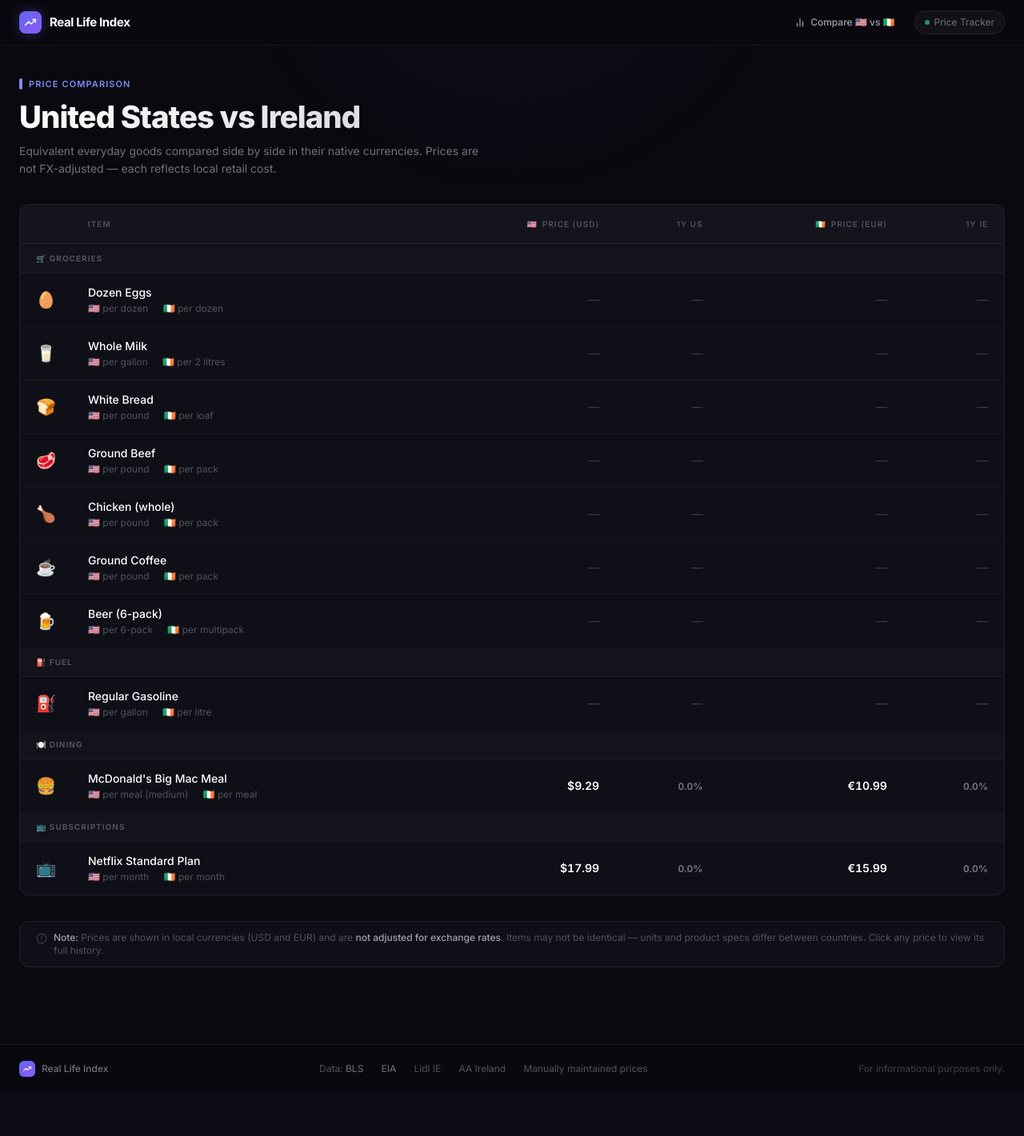
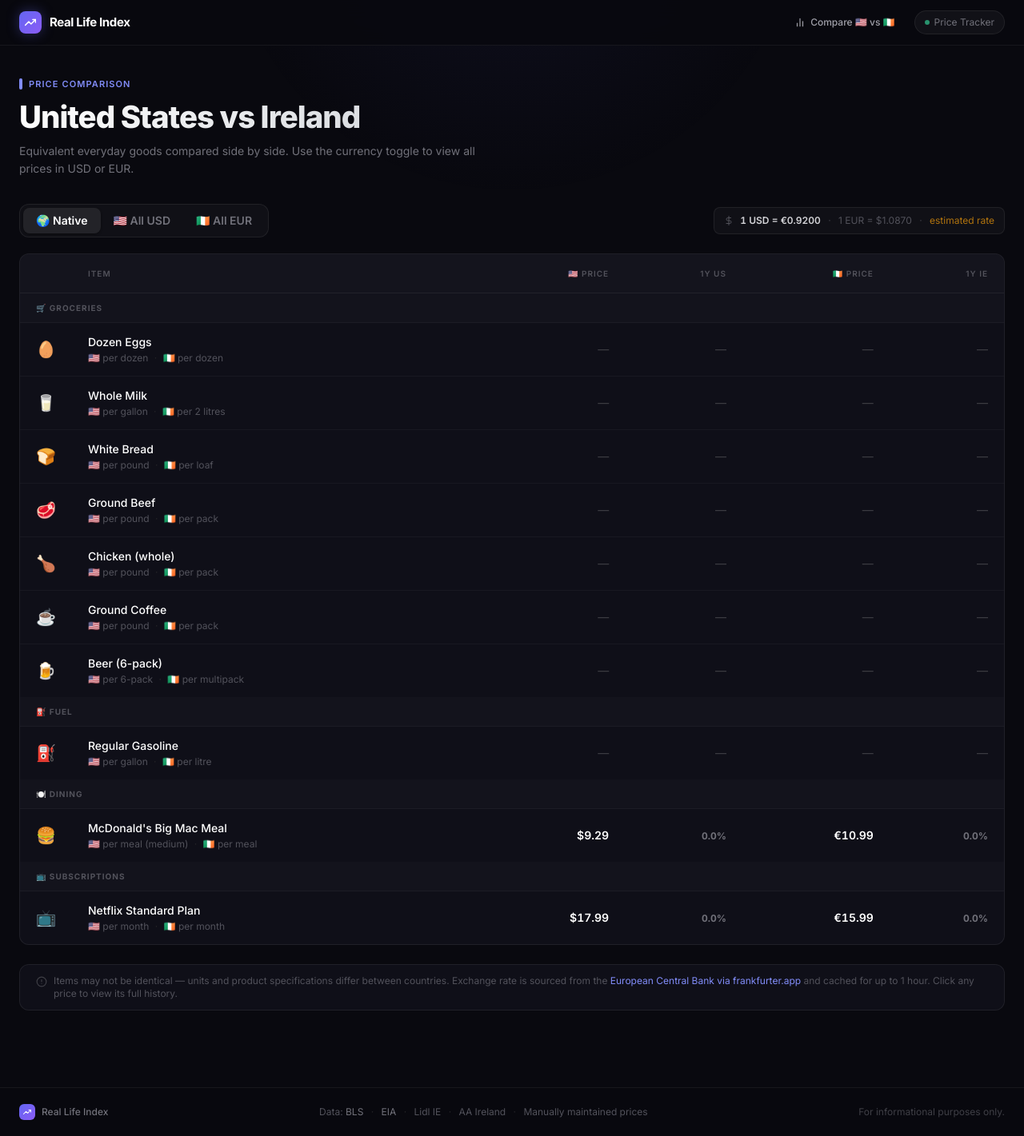
Before and after one commit to conorclancy/Real-Life-Index, a FastAPI app: page /compare in a window 1280 px wide. Shown: the whole page at 80% size. Before the commit the page ends 1347 px from the top, so only its background shows below. Run offline with FastAPI, Linux system fonts and the light colour scheme; data comes from the database, SQL or seed files in the repository; data that the repository does not hold is empty; some libraries are stand-ins or nearby versions.

Commit message:
Added exchange rates

```diff
--- a/app/api/routes.py
+++ b/app/api/routes.py
@@ -81,13 +81,19 @@ async def compare_page(
     Side-by-side comparison of equivalent goods across the US and Ireland baskets.
     """
     from app import templates  # noqa: PLC0415
+    from app.services import fx_service  # noqa: PLC0415
 
     pairs = await price_service.build_comparison_pairs(db)
+    fx_rate, fx_date = await fx_service.fetch_eur_per_usd()
 
     return templates.TemplateResponse(
         request=request,
         name="compare.html",
-        context={"pairs": pairs},
+        context={
+            "pairs": pairs,
+            "fx_rate": fx_rate,   # EUR per 1 USD  e.g. 0.9234
+            "fx_date": fx_date,   # "YYYY-MM-DD" or "fallback"
+        },
     )
 
 
--- /dev/null
+++ b/app/services/fx_service.py
@@ -0,0 +1,63 @@
+"""
+FX rate service — fetches a live USD/EUR exchange rate.
+
+Source: frankfurter.app (European Central Bank data, updated daily on business days).
+No API key required.
+
+Results are cached in-process for 1 hour to avoid hammering the external API
+on every page load.  A hardcoded fallback is used if the request fails.
+"""
+
+import logging
+import time
+
+import httpx
+
+logger = logging.getLogger(__name__)
+
+# Frankfurter.app: returns EUR per 1 USD
+_URL = "https://api.frankfurter.app/latest?from=USD&to=EUR"
+
+# Fallback rate used when the API is unreachable (update occasionally)
+_FALLBACK_RATE: float = 0.92
+_FALLBACK_DATE: str = "fallback"
+
+# Simple in-process cache (avoids one HTTP call per page load)
+_cached_rate: float | None = None
+_cached_date: str | None = None
+_cache_ts: float = 0.0
+_CACHE_TTL: float = 3600.0  # seconds
+
+
+async def fetch_eur_per_usd() -> tuple[float, str]:
+    """
+    Return (eur_per_usd, date_string).
+
+    Example: (0.9234, "2025-03-01") means 1 USD = €0.9234 on that date.
+    Falls back to (_FALLBACK_RATE, "fallback") if the request fails.
+    """
+    global _cached_rate, _cached_date, _cache_ts
+
+    now = time.monotonic()
+    if _cached_rate is not None and (now - _cache_ts) < _CACHE_TTL:
+        return _cached_rate, _cached_date  # type: ignore[return-value]
+
+    try:
+        async with httpx.AsyncClient(timeout=5.0) as client:
+            resp = await client.get(_URL)
+            resp.raise_for_status()
+            data = resp.json()
+
+        rate = float(data["rates"]["EUR"])
+        date = str(data.get("date", ""))
+
+        _cached_rate = round(rate, 6)
+        _cached_date = date
+        _cache_ts = now
+
+        logger.debug("FX rate fetched: 1 USD = %.4f EUR (%s)", rate, date)
+        return _cached_rate, _cached_date
+
+    except Exception as exc:
+        logger.warning("FX fetch failed (%s) — using fallback %.4f", exc, _FALLBACK_RATE)
+        return _FALLBACK_RATE, _FALLBACK_DATE
--- a/app/templates/compare.html
+++ b/app/templates/compare.html
@@ -14,28 +14,67 @@
     United States vs Ireland
   </h1>
   <p class="text-sm text-zinc-500 mt-2 max-w-xl leading-relaxed">
-    Equivalent everyday goods compared side by side in their native currencies.
-    Prices are not FX-adjusted — each reflects local retail cost.
+    Equivalent everyday goods compared side by side. Use the currency toggle to
+    view all prices in USD or EUR.
   </p>
+</div>
+
+<!-- Controls row: currency toggle + FX rate info -->
+<div class="flex flex-col sm:flex-row sm:items-center sm:justify-between gap-4 mb-5">
+
+  <!-- Currency toggle -->
+  <div class="flex p-1 rounded-xl border border-white/[0.07] w-fit" style="background: rgba(255,255,255,0.03);">
+    <button data-mode="native" onclick="switchCurrency('native')"
+            class="currency-btn px-4 py-1.5 rounded-lg text-sm font-semibold transition-all duration-200 text-white"
+            style="background: rgba(255,255,255,0.08); box-shadow: 0 1px 3px rgba(0,0,0,0.4);">
+      🌍 Native
+    </button>
+    <button data-mode="usd" onclick="switchCurrency('usd')"
+            class="currency-btn px-4 py-1.5 rounded-lg text-sm font-semibold transition-all duration-200 text-zinc-500 hover:text-zinc-300">
+      🇺🇸 All USD
+    </button>
+    <button data-mode="eur" onclick="switchCurrency('eur')"
+            class="currency-btn px-4 py-1.5 rounded-lg text-sm font-semibold transition-all duration-200 text-zinc-500 hover:text-zinc-300">
+      🇮🇪 All EUR
+    </button>
+  </div>
+
+  <!-- Live FX rate badge -->
+  <div class="flex items-center gap-2 text-xs rounded-lg px-3 py-2 border border-white/[0.07]"
+       style="background: rgba(255,255,255,0.03);">
+    <svg xmlns="http://www.w3.org/2000/svg" class="w-3 h-3 text-zinc-600 flex-shrink-0" viewBox="0 0 24 24"
+         fill="none" stroke="currentColor" stroke-width="2" stroke-linecap="round" stroke-linejoin="round">
+      <path d="M12 1v22M17 5H9.5a3.5 3.5 0 0 0 0 7h5a3.5 3.5 0 0 1 0 7H6"/>
+    </svg>
+    <span class="text-zinc-500">
+      <span class="text-zinc-300 font-semibold price-num">1 USD = €{{ "%.4f"|format(fx_rate) }}</span>
+      <span class="mx-1.5 text-zinc-700">·</span>
+      <span class="text-zinc-600">1 EUR = ${{ "%.4f"|format(1 / fx_rate) }}</span>
+      <span class="mx-1.5 text-zinc-700">·</span>
+      {% if fx_date == "fallback" %}
+        <span class="text-amber-500/70">estimated rate</span>
+      {% else %}
+        ECB rate · {{ fx_date }}
+      {% endif %}
+    </span>
+  </div>
 </div>
 
 <!-- Comparison table -->
 {% set ns = namespace(current_category='') %}
-<div class="border border-white/[0.07] rounded-xl overflow-hidden mb-8" style="background: #0f0f18;">
+<div class="border border-white/[0.07] rounded-xl overflow-hidden mb-6" style="background: #0f0f18;">
   <div class="overflow-x-auto">
     <table class="w-full text-sm">
       <thead>
         <tr class="border-b border-white/[0.06]" style="background: rgba(255,255,255,0.02);">
-          <th class="px-5 py-3.5 text-left text-[10px] font-semibold text-zinc-600 uppercase tracking-widest w-8"></th>
+          <th class="px-5 py-3.5 text-left w-10"></th>
           <th class="px-5 py-3.5 text-left text-[10px] font-semibold text-zinc-600 uppercase tracking-widest">Item</th>
-          <!-- US columns -->
           <th class="px-5 py-3.5 text-right text-[10px] font-semibold text-zinc-600 uppercase tracking-widest">
-            <span class="flex items-center justify-end gap-1.5">🇺🇸 <span>Price (USD)</span></span>
+            <span class="flex items-center justify-end gap-1.5">🇺🇸 Price</span>
           </th>
           <th class="px-5 py-3.5 text-right text-[10px] font-semibold text-zinc-600 uppercase tracking-widest">1Y US</th>
-          <!-- IE columns -->
           <th class="px-5 py-3.5 text-right text-[10px] font-semibold text-zinc-600 uppercase tracking-widest">
-            <span class="flex items-center justify-end gap-1.5">🇮🇪 <span>Price (EUR)</span></span>
+            <span class="flex items-center justify-end gap-1.5">🇮🇪 Price</span>
           </th>
           <th class="px-5 py-3.5 text-right text-[10px] font-semibold text-zinc-600 uppercase tracking-widest">1Y IE</th>
         </tr>
@@ -65,9 +104,9 @@
             {{ (pair.us or pair.ie).emoji }}
           </td>
 
-          <!-- Name + unit -->
+          <!-- Name + units -->
           <td class="px-5 py-3.5">
-            <div class="font-medium text-white">{{ (pair.us or pair.ie).name if pair.us else pair.ie.name }}</div>
+            <div class="font-medium text-white">{{ (pair.us or pair.ie).name }}</div>
             <div class="text-xs text-zinc-600 mt-0.5">
               {% if pair.us %}🇺🇸 {{ pair.us.unit }}{% endif %}
               {% if pair.us and pair.ie %}<span class="mx-1 text-zinc-800">·</span>{% endif %}
@@ -75,10 +114,15 @@
             </div>
           </td>
 
-          <!-- US price -->
+          <!-- US price cell (native: USD) -->
           <td class="px-5 py-3.5 text-right">
             {% if pair.us and pair.us.latest_price is not none %}
-              <a href="/good/{{ pair.us.slug }}" class="font-semibold text-white price-num hover:text-indigo-300 transition-colors">
+              <a href="/good/{{ pair.us.slug }}"
+                 class="price-cell font-semibold text-white price-num hover:text-indigo-300 transition-colors"
+                 data-native-sym="$"
+                 data-native="{{ "%.2f"|format(pair.us.latest_price) }}"
+                 data-usd="{{ "%.2f"|format(pair.us.latest_price) }}"
+                 data-eur="{{ "%.2f"|format(pair.us.latest_price * fx_rate) }}">
                 ${{ "%.2f"|format(pair.us.latest_price) }}
               </a>
             {% else %}
@@ -86,7 +130,7 @@
             {% endif %}
           </td>
 
-          <!-- US 1Y change -->
+          <!-- US 1Y % change -->
           <td class="px-5 py-3.5 text-right">
             {% if pair.us and pair.us.pct_change_1y is not none %}
               <span class="text-xs font-bold price-num
@@ -100,10 +144,15 @@
             {% endif %}
           </td>
 
-          <!-- IE price -->
+          <!-- IE price cell (native: EUR) -->
           <td class="px-5 py-3.5 text-right">
             {% if pair.ie and pair.ie.latest_price is not none %}
-              <a href="/good/{{ pair.ie.slug }}" class="font-semibold text-white price-num hover:text-indigo-300 transition-colors">
+              <a href="/good/{{ pair.ie.slug }}"
+                 class="price-cell font-semibold text-white price-num hover:text-indigo-300 transition-colors"
+                 data-native-sym="€"
+                 data-native="{{ "%.2f"|format(pair.ie.latest_price) }}"
+                 data-usd="{{ "%.2f"|format(pair.ie.latest_price / fx_rate) }}"
+                 data-eur="{{ "%.2f"|format(pair.ie.latest_price) }}">
                 €{{ "%.2f"|format(pair.ie.latest_price) }}
               </a>
             {% else %}
@@ -111,7 +160,7 @@
             {% endif %}
           </td>
 
-          <!-- IE 1Y change -->
+          <!-- IE 1Y % change -->
           <td class="px-5 py-3.5 text-right">
             {% if pair.ie and pair.ie.pct_change_1y is not none %}
               <span class="text-xs font-bold price-num
@@ -140,12 +189,39 @@
     <circle cx="12" cy="12" r="10"/><line x1="12" y1="8" x2="12" y2="12"/><line x1="12" y1="16" x2="12.01" y2="16"/>
   </svg>
   <span>
-    <span class="text-zinc-400 font-medium">Note:</span>
-    Prices are shown in local currencies (USD and EUR) and are
-    <span class="text-zinc-400 font-medium">not adjusted for exchange rates</span>.
-    Items may not be identical — units and product specs differ between countries.
-    Click any price to view its full history.
+    Items may not be identical — units and product specifications differ between countries.
+    Exchange rate is sourced from the
+    <a href="https://www.frankfurter.app" target="_blank" rel="noopener" class="text-indigo-400 hover:underline">
+      European Central Bank via frankfurter.app
+    </a>
+    and cached for up to 1 hour. Click any price to view its full history.
   </span>
 </div>
 
+<!-- Currency toggle JS -->
+<script>
+  const SYMS = { usd: '$', eur: '€' };
+
+  function switchCurrency(mode) {
+    document.querySelectorAll('.price-cell').forEach(function (el) {
+      var sym, val;
+      if (mode === 'native') {
+        sym = el.dataset.nativeSym;
+        val = el.dataset.native;
+      } else {
+        sym = SYMS[mode];
+        val = el.dataset[mode];
+      }
+      el.textContent = sym + parseFloat(val).toFixed(2);
+    });
+
+    document.querySelectorAll('.currency-btn').forEach(function (btn) {
+      var active = btn.dataset.mode === mode;
+      btn.style.color      = active ? '#fff' : '';
+      btn.style.background = active ? 'rgba(255,255,255,0.08)' : '';
+      btn.style.boxShadow  = active ? '0 1px 3px rgba(0,0,0,0.4)' : '';
+    });
+  }
+</script>
+
 {% endblock %}
```
